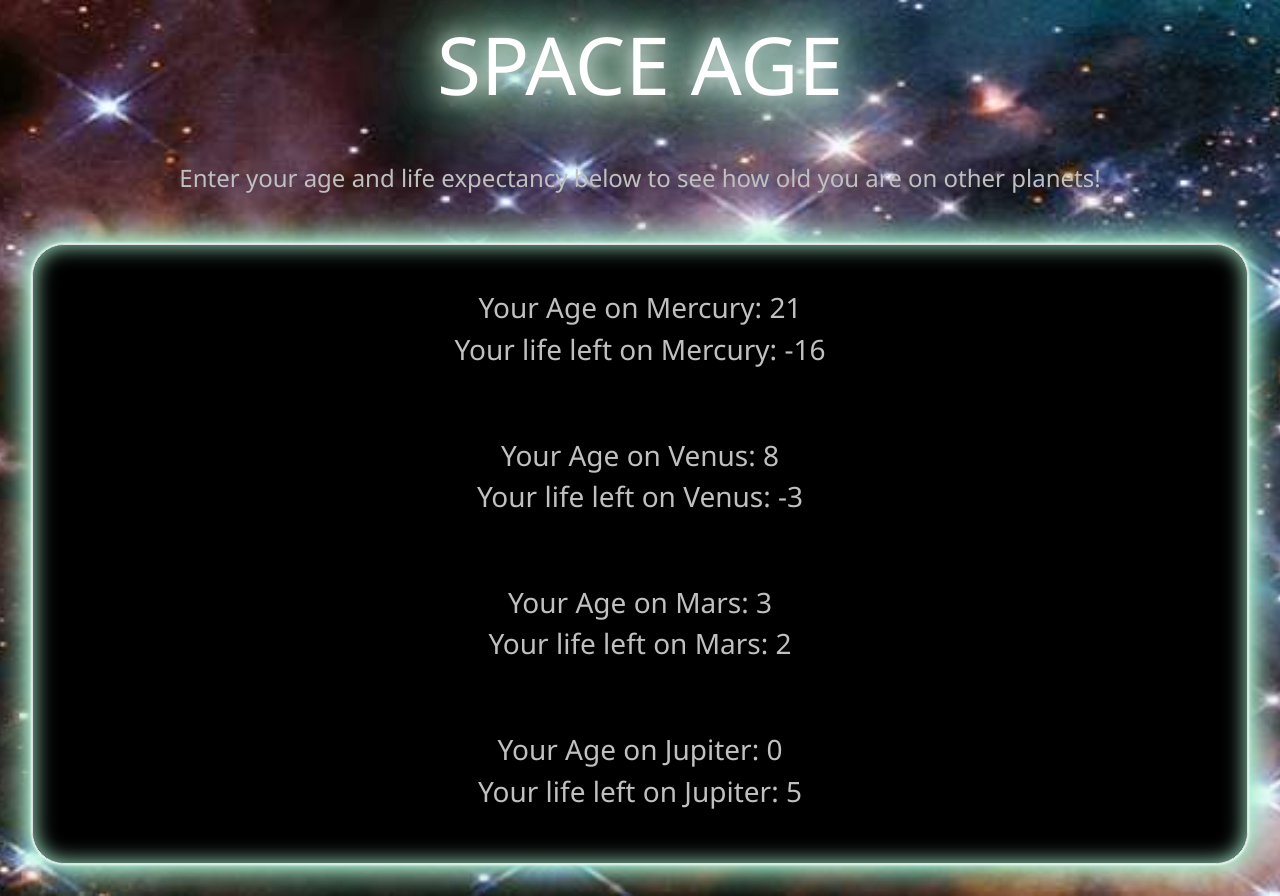
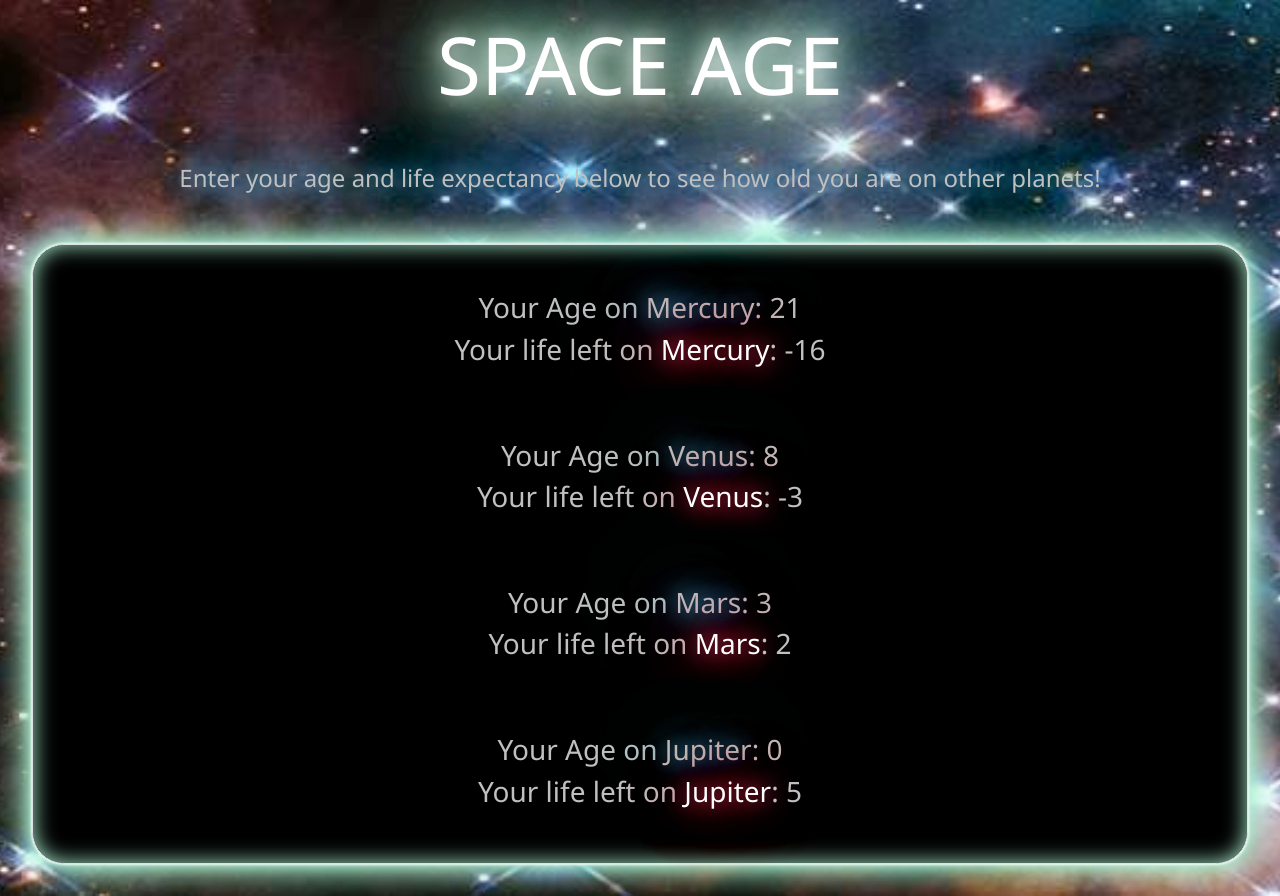
Before and after one commit to rbroadsword/space-age, a website built with webpack: page src/index.html in a window 1280 px wide. Both pictures are taken after typing "5", "5" into the empty fields and a click on the button "Submit". Built offline with nearby package versions, Linux system fonts and the light colour scheme.

Commit message:
update styling, neon classes

```diff
--- a/src/css/styles.css
+++ b/src/css/styles.css
@@ -37,7 +37,8 @@ body {
   font-size: 1.25rem;
 }
 .ui {
-  padding: .5rem;
+  padding-top: 1.5rem;
+  padding-bottom: 1.5rem;
   margin: .5rem;
 }
 .results {
@@ -62,6 +63,26 @@ body {
     0 0 102px #AAF0D1,
     0 0 151px #AAF0D1;
 }
+.neonTextBlizz {
+  color: silver;
+  text-shadow:
+    0 0 21px #50BFE6,
+    0 0 42px #50BFE6,
+    0 0 82px #50BFE6,
+    0 0 92px #50BFE6,
+    0 0 102px #50BFE6,
+    0 0 151px #50BFE6;
+}
+.neonTextRoja {
+  color: #fff;
+  text-shadow:
+    0 0 21px #FF355E,
+    0 0 42px #FF355E,
+    0 0 82px #FF355E,
+    0 0 92px #FF355E,
+    0 0 102px #FF355E,
+    0 0 151px #FF355E;
+}
 .border {
   border: 0.2rem solid #fff;
   border-radius: 2rem;
--- a/src/index.html
+++ b/src/index.html
@@ -10,7 +10,7 @@
   <div class="container image">
     <header class="intro">
       <h1 class="neonText">SPACE AGE</h1>
-      <p>Enter your age and life expectancy below to see how old you are on other planets!</p>
+      <p class="neonTextBlizz">Enter your age and life expectancy below to see how old you are on other planets!</p>
     </header>
 
     <div class="main border">
@@ -30,20 +30,20 @@
   </div>
     <div class="results border">
       <div class="mercury">
-        <h3>Your Age on Mercury: <span class="mercury-age"></span></h3>
-        <h3>Your life left on Mercury: <span class="mercury-life-left"></span></h3>
+        <h3>Your Age on <span class="neonTextBlizz">Mercury</span>: <span class="mercury-age"></span></h3>
+        <h3>Your life left on <span class="neonTextRoja">Mercury</span>: <span class="mercury-life-left"></span></h3>
       </div>
       <div class="venus">
-        <h3>Your Age on Venus: <span class="venus-age"></span></h3>
-        <h3>Your life left on Venus: <span class="venus-life-left"></span></h3>
+        <h3>Your Age on <span class="neonTextBlizz">Venus</span>: <span class="venus-age"></span></h3>
+        <h3>Your life left on <span class="neonTextRoja">Venus</span>: <span class="venus-life-left"></span></h3>
       </div>
       <div class="mars">
-        <h3>Your Age on Mars: <span class="mars-age"></span></h3>
-        <h3>Your life left on Mars: <span class="mars-life-left"></span></h3>
+        <h3>Your Age on <span class="neonTextBlizz">Mars</span>: <span class="mars-age"></span></h3>
+        <h3>Your life left on <span class="neonTextRoja">Mars</span>: <span class="mars-life-left"></span></h3>
       </div>
       <div class="jupiter">
-        <h3>Your Age on Jupiter: <span class="jupiter-age"></span></h3>
-        <h3>Your life left on Jupiter: <span class="jupiter-life-left"></span></h3>
+        <h3>Your Age on <span class="neonTextBlizz">Jupiter</span>: <span class="jupiter-age"></span></h3>
+        <h3>Your life left on <span class="neonTextRoja">Jupiter</span>: <span class="jupiter-life-left"></span></h3>
       </div>
     </div>
 
```
